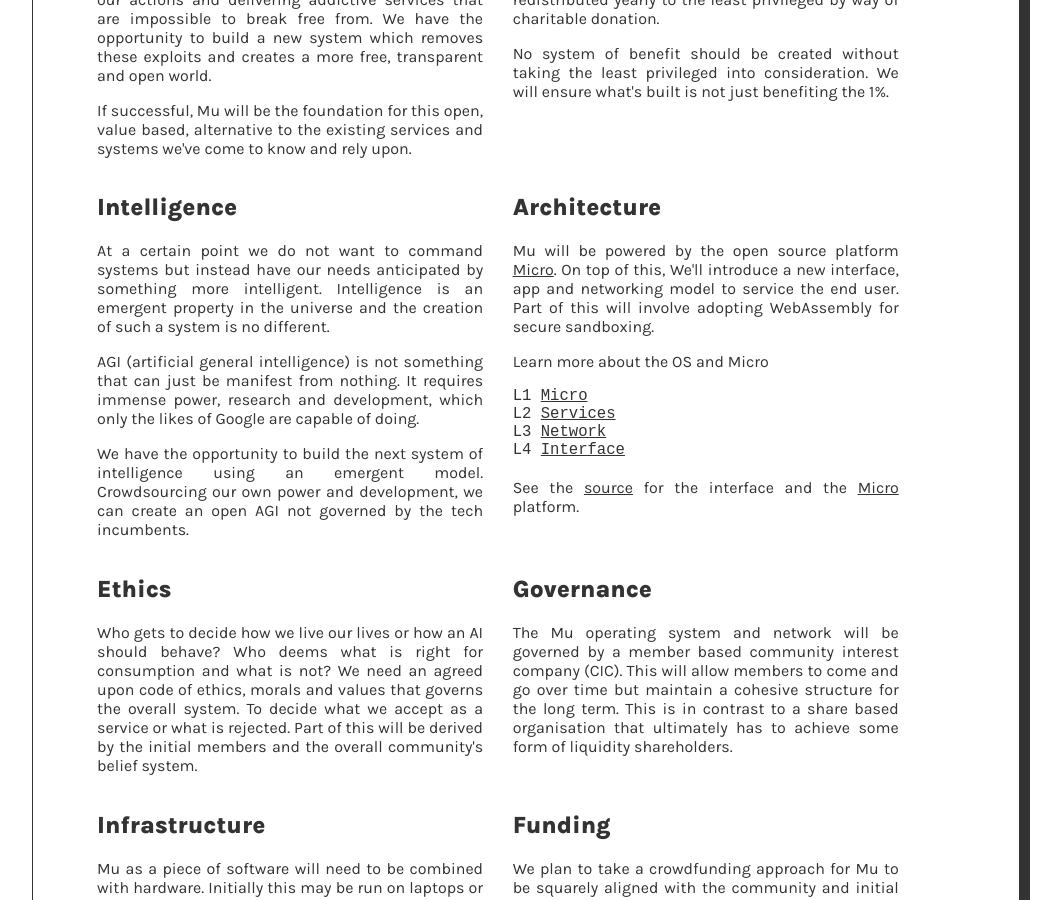
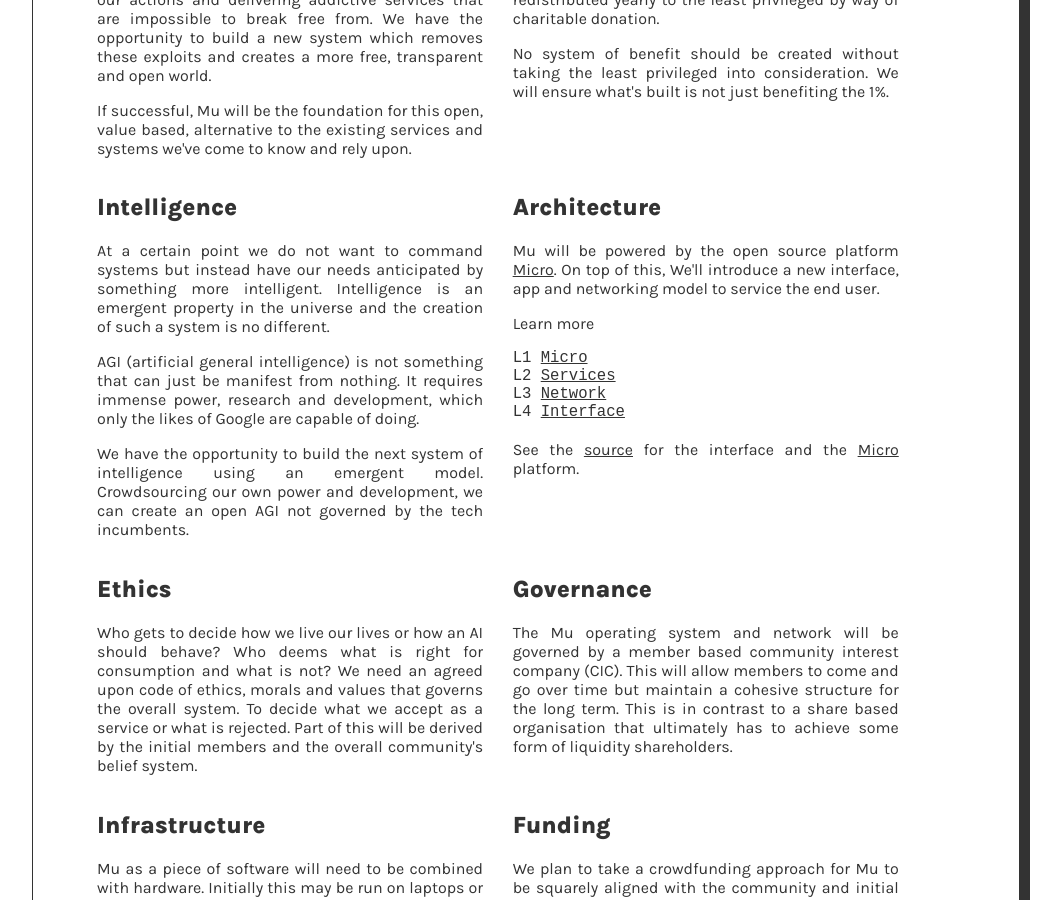
Before and after one commit to muxyz/website, a Jekyll site: the page built from paper.md, in a window 1280 px wide and 900 px high, scrolled down 896 px. Shown: the whole window, without its empty margins (114-1175 px from the left). Built offline with Jekyll 4.4.1, drawn with Linux system fonts in a browser that asks for light colours.

Commit message:
Update paper.md

```diff
--- a/paper.md
+++ b/paper.md
@@ -83,9 +83,9 @@
   <p>
   Mu will be powered by the open source platform <a href="https://micro.dev">Micro</a>.
   On top of this, We'll introduce a new interface, app and networking model to service
-  the end user. Part of this will involve adopting WebAssembly for secure sandboxing.
+  the end user.
   </p>
-  <p>Learn more about the OS and Micro</p>
+  <p>Learn more</p>
 
   <ul id="projects">
     <li>L1 <a href="/micro">Micro</a></li>
```
